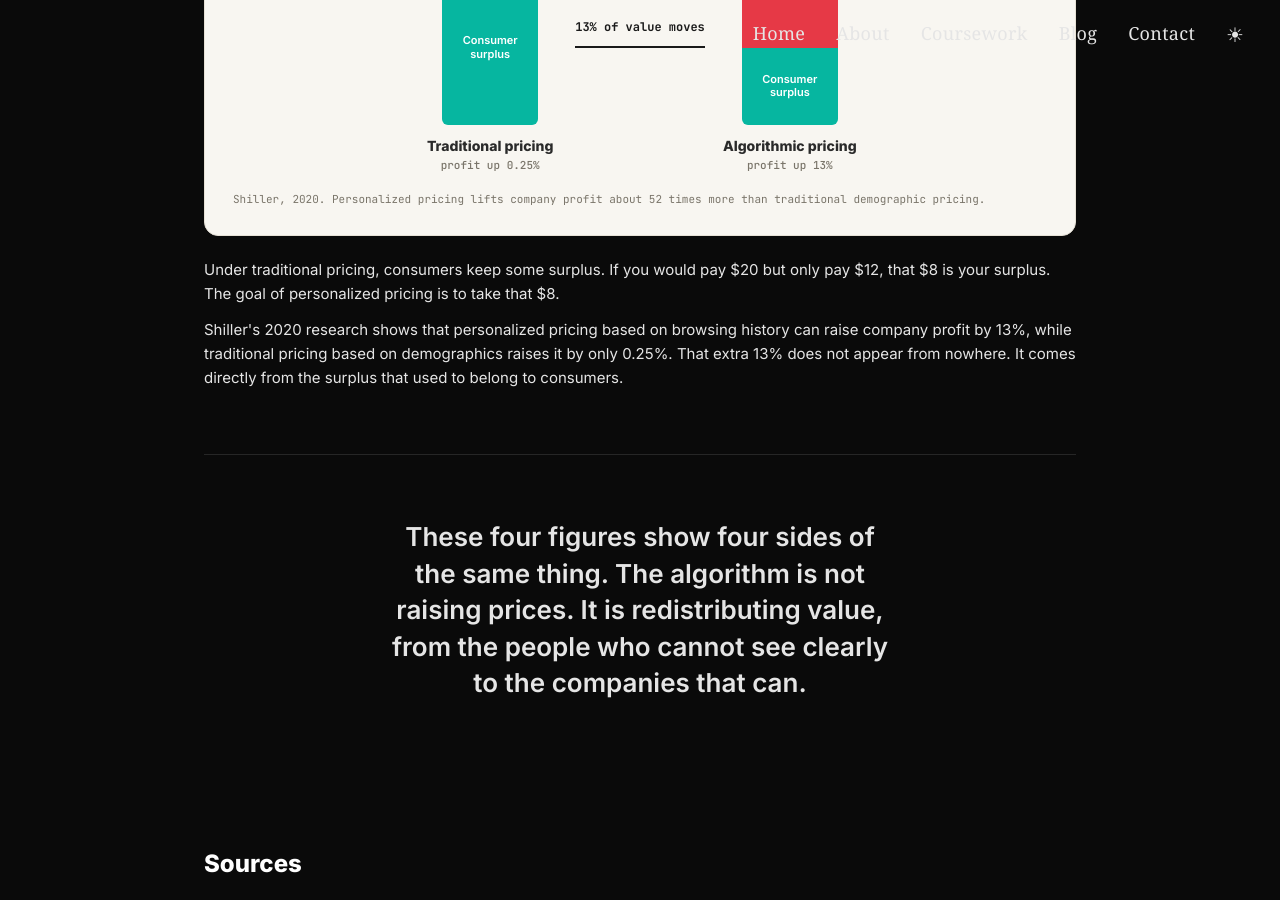
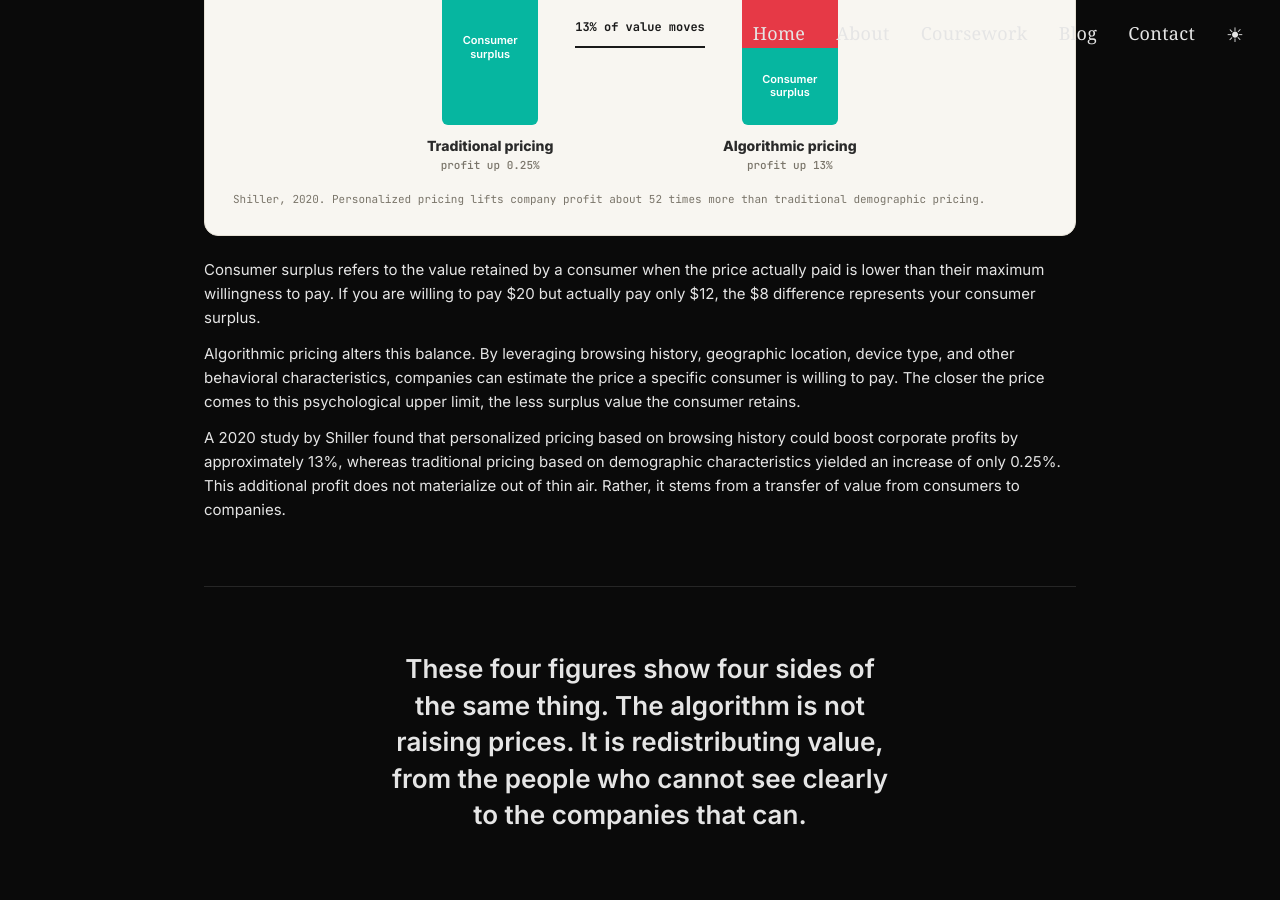
Before and after one commit to crushWu8/my-site, a Jekyll site: the page built from _posts/2026-06-18-the-price-is-watching-you.md, in a window 1280 px wide and 900 px high, scrolled down 7072 px. Built offline with Jekyll 4.4.1, drawn with Linux system fonts in a browser that asks for light colours.

Commit message:
new blog

```diff
--- a/_posts/2026-06-18-the-price-is-watching-you.md
+++ b/_posts/2026-06-18-the-price-is-watching-you.md
@@ -277,8 +277,9 @@ excerpt: In 1985, four things decided the price of a plane ticket. In 2026, it's
         <p class="pe-fig-note">Shiller, 2020. Personalized pricing lifts company profit about 52 times more than traditional demographic pricing.</p>
       </figure>
       <div class="pe-fig-read">
-        <p>Under traditional pricing, consumers keep some surplus. If you would pay $20 but only pay $12, that $8 is your surplus. The goal of personalized pricing is to take that $8.</p>
-        <p>Shiller's 2020 research shows that personalized pricing based on browsing history can raise company profit by 13%, while traditional pricing based on demographics raises it by only 0.25%. That extra 13% does not appear from nowhere. It comes directly from the surplus that used to belong to consumers.</p>
+        <p>Consumer surplus refers to the value retained by a consumer when the price actually paid is lower than their maximum willingness to pay. If you are willing to pay $20 but actually pay only $12, the $8 difference represents your consumer surplus.</p>
+        <p>Algorithmic pricing alters this balance. By leveraging browsing history, geographic location, device type, and other behavioral characteristics, companies can estimate the price a specific consumer is willing to pay. The closer the price comes to this psychological upper limit, the less surplus value the consumer retains.</p>
+        <p>A 2020 study by Shiller found that personalized pricing based on browsing history could boost corporate profits by approximately 13%, whereas traditional pricing based on demographic characteristics yielded an increase of only 0.25%. This additional profit does not materialize out of thin air. Rather, it stems from a transfer of value from consumers to companies.</p>
       </div>
     </div>
 
```
Also changed, not shown: 2 other files.
